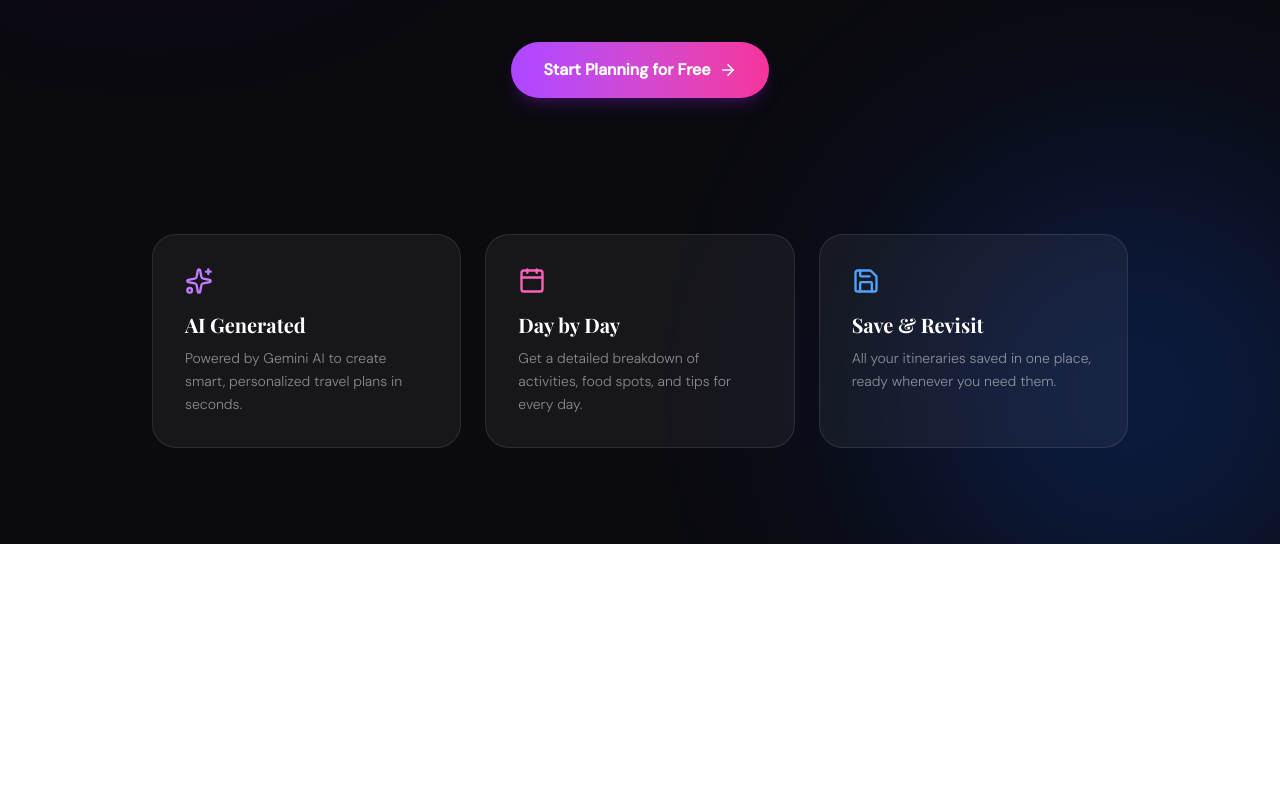
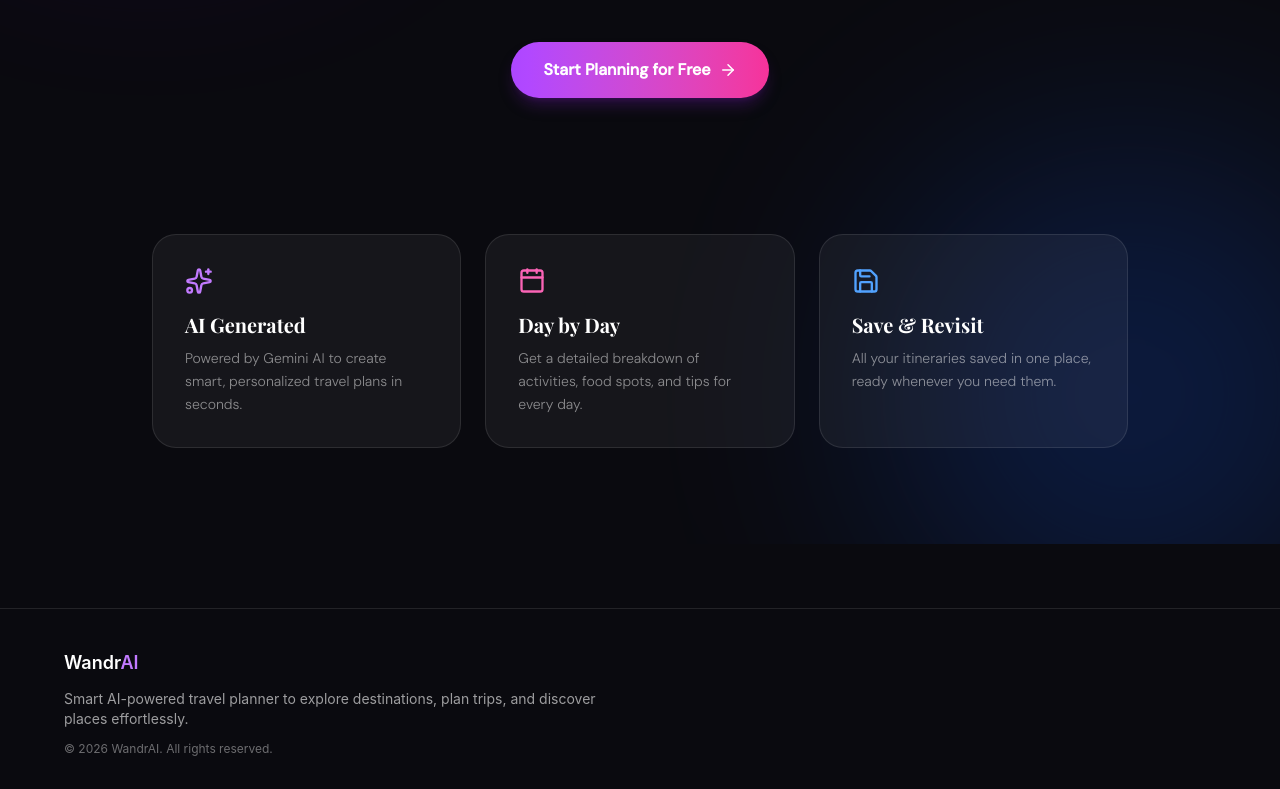
Before and after one commit to rohit159962/ai-travel-planner, a React (Vite) app: page / in a window 1280 px wide. Shown: the part 518-1307 px from the top of the page. Before the commit the page ends 1062 px from the top, so only its background shows below. Built offline with nearby package versions, Linux system fonts and the light colour scheme.

Commit message:
Map added

```diff
--- a/package.json
+++ b/package.json
@@ -10,6 +10,7 @@
     "preview": "vite preview"
   },
   "dependencies": {
+    "@react-google-maps/api": "^2.20.8",
     "@tailwindcss/vite": "^4.2.2",
     "axios": "^1.15.0",
     "lucide-react": "^1.8.0",
--- a/src/App.jsx
+++ b/src/App.jsx
@@ -4,12 +4,18 @@ import PlanTrip from './pages/PlanTrip'
 import Itinerary from './pages/Itinerary'
 import Login from './pages/Login'
 import Signup from './pages/Signup'
-import SavedTrips from './pages/SavedTrips'
 import Dashboard from './pages/Dashboard'
+import Footer from './components/Footer'
+import SavedTrips from './pages/Savedtrips'
 
 function App() {
   return (
     <BrowserRouter>
+
+      <div className="bg-[#0a0a0f] text-white min-h-screen flex flex-col">
+
+        {/* Content */}
+        <div className="flex-grow">
           <Routes>
             <Route path="/" element={<Home />} />
             <Route path="/dashboard" element={<Dashboard />} />
@@ -19,6 +25,11 @@ function App() {
             <Route path="/login" element={<Login />} />
             <Route path="/signup" element={<Signup />} />
           </Routes>
+        </div>
+
+        {/* Footer */}
+        <Footer />
+      </div>
     </BrowserRouter>
   )
 }
--- /dev/null
+++ b/src/components/Footer.jsx
@@ -0,0 +1,52 @@
+import { useLocation } from "react-router-dom";
+import { MapPin } from "lucide-react";
+import Map from "./Map";
+
+function Footer() {
+  const location = useLocation();
+ const isItineraryPage = location.pathname === "/itinerary";
+  return (
+    <div className="mt-16 bg-[#0a0a0f] border-t border-white/10 pt-10 pb-8 px-4 md:px-6">
+
+      <div className="max-w-6xl mx-auto grid grid-cols-1 md:grid-cols-2 gap-8 items-center">
+
+        {/* Left */}
+        <div className="flex flex-col gap-3 text-white/60 text-sm">
+          <h3 className="text-white text-lg font-semibold">
+            Wandr<span className="text-purple-400">AI</span>
+          </h3>
+          <p>
+            Smart AI-powered travel planner to explore destinations, plan trips,
+            and discover places effortlessly.
+          </p>
+          <p className="text-xs text-white/40">
+            © {new Date().getFullYear()} WandrAI. All rights reserved.
+          </p>
+        </div>
+
+        {/* Right (Map only on itinerary) */}
+        {isItineraryPage && (
+          <div className="bg-white/5 backdrop-blur-md border border-white/10 rounded-2xl overflow-hidden">
+
+            {/* Header */}
+            <div className="px-4 py-2 flex items-center gap-2">
+              <MapPin size={14} className="text-blue-400" />
+              <span className="text-xs uppercase text-blue-400 font-semibold">
+                Map Preview
+              </span>
+            </div>
+
+            {/* Map */}
+            <div className="h-[180px] rounded-xl overflow-hidden border border-white/10 backdrop-blur-md bg-white/5">
+              <Map />
+            </div>
+
+          </div>
+        )}
+
+      </div>
+    </div>
+  );
+}
+
+export default Footer;
--- /dev/null
+++ b/src/components/Map.jsx
@@ -0,0 +1,21 @@
+import { GoogleMap, useJsApiLoader, Marker } from '@react-google-maps/api';
+
+const Map = () => {
+  const { isLoaded } = useJsApiLoader({
+    googleMapsApiKey: import.meta.env.VITE_GOOGLE_MAPS_API_KEY,
+  });
+
+  if (!isLoaded) return <p className="text-white text-sm">Loading map...</p>;
+
+  return (
+    <GoogleMap
+      mapContainerStyle={{ width: "100%", height: "100%" }}
+      center={{ lat: 28.6139, lng: 77.2090 }} // Delhi for now
+      zoom={10}
+    >
+      <Marker position={{ lat: 28.6139, lng: 77.2090 }} />
+    </GoogleMap>
+  );
+};
+
+export default Map;
--- a/src/pages/Itinerary.jsx
+++ b/src/pages/Itinerary.jsx
@@ -65,21 +65,26 @@ function Itinerary() {
   const [saved, setSaved] = useState(false);
   const [heroLoaded, setHeroLoaded] = useState(false);
 
+
   useEffect(() => {
     const stored = localStorage.getItem("currentItinerary");
     if (!stored) {
       navigate("/plan");
       return;
     }
-    setData(JSON.parse(stored));
+  const parsed = JSON.parse(stored);
+setData(parsed.data || parsed);
   }, []);
+
 
   useEffect(() => {
     setHeroLoaded(false);
     setTimeout(() => setHeroLoaded(true), 100);
   }, [activeDay]);
 
-  if (!data) return null;
+ if (!data || !data.itinerary) {
+  return <p className="text-white p-6">Loading itinerary...</p>;
+}
 
   const day = data.itinerary[activeDay];
   const heroPhoto = getDestinationPhoto(data.destination, "hero");
@@ -243,6 +248,7 @@ function Itinerary() {
           </div>
         </div>
 
+
         {/* Time Slots with Photos */}
         <div className="grid grid-cols-1 md:grid-cols-2 gap-4 md:gap-6 mb-6">
           {timeSlots.map((slot) => {
@@ -387,7 +393,10 @@ function Itinerary() {
         </div>
       </div>
     </div>
+
+
   );
+
 }
 
 export default Itinerary;
```
Also changed, not shown: 2 other files (tests, documents, lock files or other folders). Lines whose indentation alone changed are shown as unchanged.
